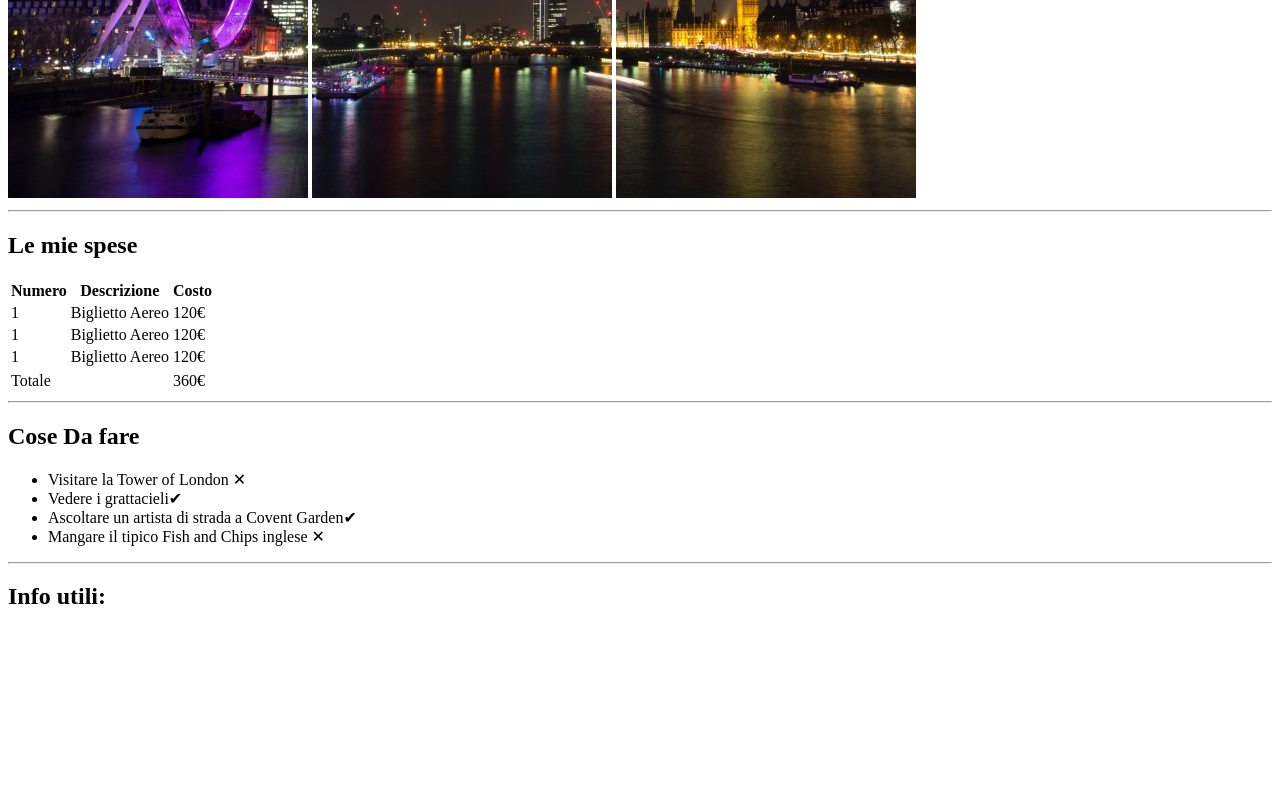
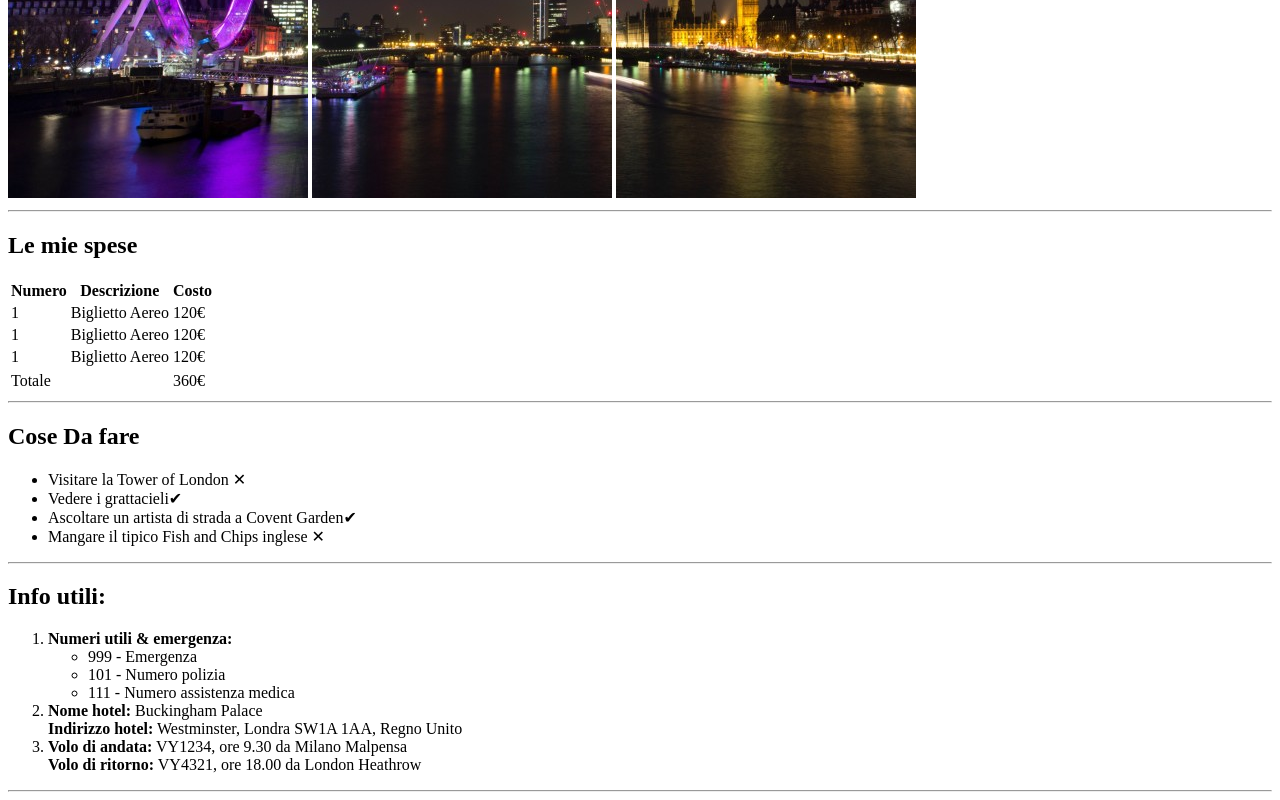
Before and after one commit to OmarDenguir/html-london-trip, a plain HTML site: page index.html in a window 1280 px wide. Shown: the part 482-1282 px from the top of the page. Before the commit the page ends 1112 px from the top, so only its background shows below. Drawn offline with Linux system fonts and the light colour scheme.

Commit message:
added info utili list

```diff
--- a/index.html
+++ b/index.html
@@ -45,6 +45,22 @@
         <li>Ascoltare un artista di strada a Covent Garden&#10004;</li>
         <li>Mangare il tipico Fish and Chips inglese &#10005;</li>
     </ul>
-        <hr>
- <h2>Info utili:</h2>
- </body>
+    <hr>
+    <h2>Info utili:</h2>
+</body>
+<ol>
+    <li><strong>Numeri utili & emergenza:</strong>
+        <ul>
+            <li>999 - Emergenza</li>
+            <li>101 - Numero polizia</li>
+            <li>111 - Numero assistenza medica</li>
+        </ul>
+    </li>
+    <li><strong>Nome hotel:</strong> Buckingham Palace<br>
+        <strong>Indirizzo hotel:</strong> Westminster, Londra SW1A 1AA, Regno Unito
+    </li>
+    <li><strong>Volo di andata:</strong> VY1234, ore 9.30 da Milano Malpensa<br>
+        <strong>Volo di ritorno:</strong> VY4321, ore 18.00 da London Heathrow
+    </li>
+</ol>
+<hr>
```
